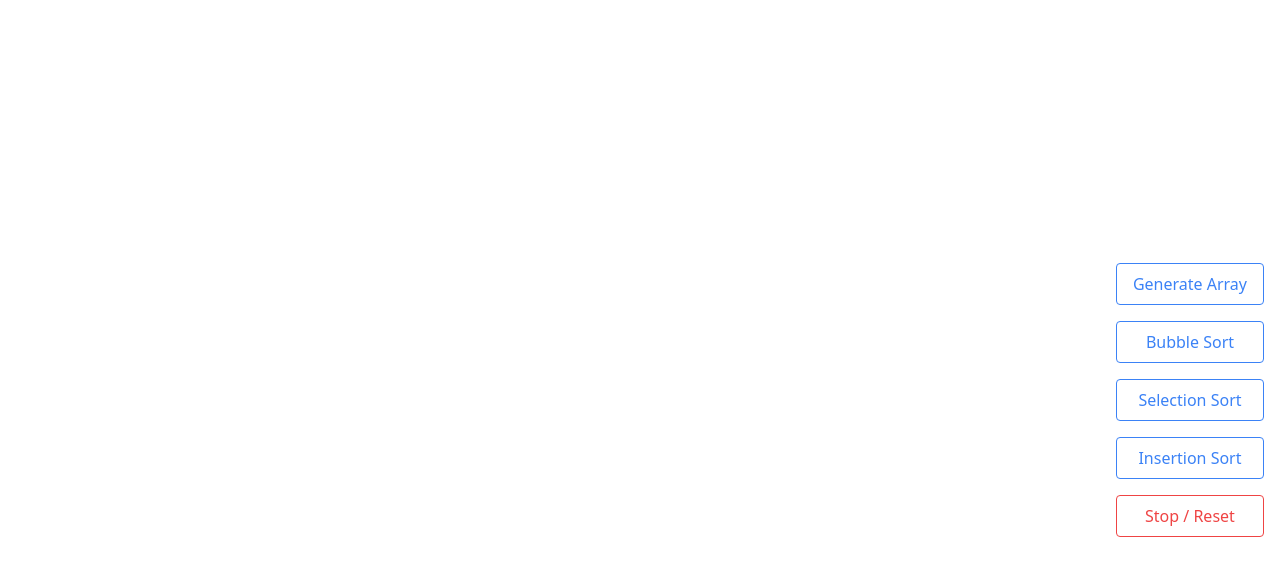
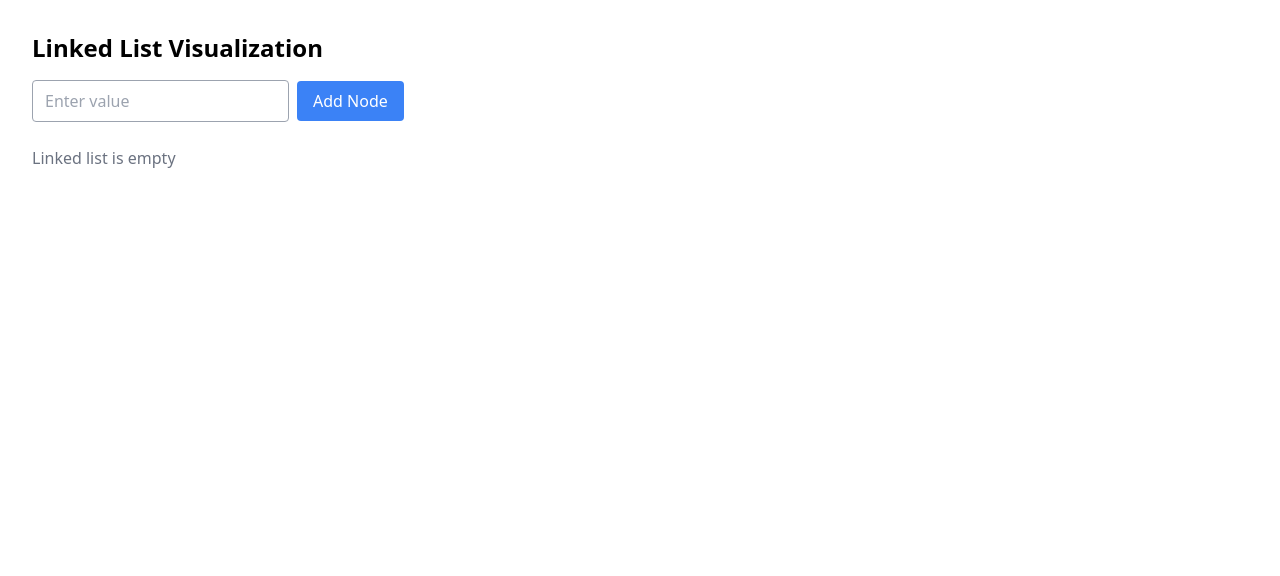
Before and after one commit to tortangChris/EduAR-IL, a React (Vite) app: page / in a window 1280 px wide. Shown: the top 576 px of the page. Built offline with nearby package versions, Linux system fonts and the light colour scheme; no server answers.

Commit message:
Add Linked List Visual

```diff
--- a/src/pages/Home.jsx
+++ b/src/pages/Home.jsx
@@ -1,155 +1,67 @@
-import React, { useState, useEffect, useRef } from "react";
-import { Canvas } from "@react-three/fiber";
-import { OrbitControls, Text } from "@react-three/drei";
+import React, { useState, useEffect } from "react";
 
-const Box = ({ position, height, color, label, labelColor }) => (
-  <mesh position={[position[0], height / 2, position[1]]}>
-    <boxGeometry args={[1, height, 1]} />
-    <meshStandardMaterial color={color} />
-    <Text
-      position={[0, height / 2 + 0.3, 0]}
-      fontSize={0.4}
-      color={labelColor}
-      anchorX="center"
-      anchorY="bottom"
-    >
-      {label}
-    </Text>
-  </mesh>
-);
+class Node {
+  constructor(value) {
+    this.value = value;
+    this.next = null;
+  }
+}
 
-const Home3D = () => {
-  const [array, setArray] = useState([]);
-  const [sorting, setSorting] = useState(false);
-  const [active, setActive] = useState([-1, -1]);
-  const [sortedIndices, setSortedIndices] = useState([]);
-  const [isPortrait, setIsPortrait] = useState(false);
-  const shouldStopRef = useRef(false);
+class LinkedList {
+  constructor() {
+    this.head = null;
+  }
 
-  // Detect orientation
-  const checkOrientation = () =>
-    setIsPortrait(window.innerHeight > window.innerWidth);
+  append(value) {
+    const newNode = new Node(value);
+    if (!this.head) {
+      this.head = newNode;
+      return;
+    }
+    let current = this.head;
+    while (current.next) {
+      current = current.next;
+    }
+    current.next = newNode;
+  }
 
+  toArray() {
+    const result = [];
+    let current = this.head;
+    while (current) {
+      result.push(current.value);
+      current = current.next;
+    }
+    return result;
+  }
+}
+
+const Home = () => {
+  const [list] = useState(new LinkedList());
+  const [input, setInput] = useState("");
+  const [values, setValues] = useState([]);
+  const [isPortrait, setIsPortrait] = useState(
+    window.innerHeight > window.innerWidth
+  );
+
+  // Detect orientation changes
   useEffect(() => {
-    generateArray();
-    checkOrientation();
-    window.addEventListener("resize", checkOrientation);
-    return () => {
-      window.removeEventListener("resize", checkOrientation);
+    const handleResize = () => {
+      setIsPortrait(window.innerHeight > window.innerWidth);
     };
+    window.addEventListener("resize", handleResize);
+    return () => window.removeEventListener("resize", handleResize);
   }, []);
 
-  const generateArray = () => {
-    let temp = [];
-    for (let i = 0; i < 10; i++) {
-      temp.push(Math.floor(Math.random() * 100) + 1);
+  const handleAdd = () => {
+    if (input !== "") {
+      list.append(input);
+      setValues(list.toArray());
+      setInput("");
     }
-    setArray(temp);
-    setSortedIndices([]);
-    setActive([-1, -1]);
-    setSorting(false);
-    shouldStopRef.current = false;
   };
 
-  const delay = (ms) =>
-    new Promise((res) => {
-      let start = Date.now();
-      const check = () => {
-        if (shouldStopRef.current) res("stopped");
-        else if (Date.now() - start >= ms) res("done");
-        else requestAnimationFrame(check);
-      };
-      check();
-    });
-
-  const stopSorting = () => {
-    shouldStopRef.current = true;
-    setSorting(false);
-    setActive([-1, -1]);
-    setSortedIndices([]);
-  };
-
-  const bubbleSort = async () => {
-    setSorting(true);
-    shouldStopRef.current = false;
-    let arr = [...array];
-    let n = arr.length;
-
-    for (let i = 0; i < n - 1; i++) {
-      for (let j = 0; j < n - i - 1; j++) {
-        if (shouldStopRef.current) return;
-        setActive([j, j + 1]);
-        if ((await delay(400)) === "stopped") return;
-        if (arr[j] > arr[j + 1]) {
-          [arr[j], arr[j + 1]] = [arr[j + 1], arr[j]];
-          setArray([...arr]);
-          if ((await delay(400)) === "stopped") return;
-        }
-      }
-      setSortedIndices((prev) => [...prev, n - i - 1]);
-    }
-    setSortedIndices((prev) => [...prev, 0]);
-    setActive([-1, -1]);
-    setSorting(false);
-  };
-
-  const selectionSort = async () => {
-    setSorting(true);
-    shouldStopRef.current = false;
-    let arr = [...array];
-    let n = arr.length;
-
-    for (let i = 0; i < n; i++) {
-      if (shouldStopRef.current) return;
-      let minIdx = i;
-      for (let j = i + 1; j < n; j++) {
-        if (shouldStopRef.current) return;
-        setActive([minIdx, j]);
-        if ((await delay(400)) === "stopped") return;
-        if (arr[j] < arr[minIdx]) {
-          minIdx = j;
-          setActive([i, minIdx]);
-          if ((await delay(400)) === "stopped") return;
-        }
-      }
-      [arr[i], arr[minIdx]] = [arr[minIdx], arr[i]];
-      setArray([...arr]);
-      setSortedIndices((prev) => [...prev, i]);
-      if ((await delay(400)) === "stopped") return;
-    }
-    setActive([-1, -1]);
-    setSorting(false);
-  };
-
-  const insertionSort = async () => {
-    setSorting(true);
-    shouldStopRef.current = false;
-    let arr = [...array];
-    let n = arr.length;
-
-    for (let i = 1; i < n; i++) {
-      if (shouldStopRef.current) return;
-      let key = arr[i];
-      let j = i - 1;
-
-      while (j >= 0 && arr[j] > key) {
-        if (shouldStopRef.current) return;
-        setActive([j, j + 1]);
-        if ((await delay(400)) === "stopped") return;
-        arr[j + 1] = arr[j];
-        setArray([...arr]);
-        j--;
-      }
-      arr[j + 1] = key;
-      setArray([...arr]);
-      setSortedIndices([...Array(i + 1).keys()]);
-      if ((await delay(400)) === "stopped") return;
-    }
-
-    setActive([-1, -1]);
-    setSorting(false);
-  };
-
+  // Show rotate message if in portrait
   if (isPortrait) {
     return (
       <div className="flex justify-center items-center h-screen text-center p-5 text-xl">
@@ -158,79 +70,47 @@ const Home3D = () => {
     );
   }
 
+  // Landscape mode: show visualizer
   return (
-    <div className="flex h-screen">
-      {/* 3D Canvas */}
-      <div className="flex-1">
-        <Canvas camera={{ position: [0, 25, 30], fov: 50 }}>
-          <ambientLight intensity={0.5} />
-          <pointLight position={[10, 20, 10]} />
-          <OrbitControls />
-          {array.map((value, i) => {
-            // Fixed bar colors
-            let color = "#00ffff"; // default
-            if (sortedIndices.includes(i)) color = "#7fff00";
-            else if (active.includes(i)) color = "#ff8c00";
+    <div className="p-8 font-sans">
+      <h1 className="text-2xl font-bold mb-4">Linked List Visualization</h1>
 
-            // Label color based on user's theme
-            let labelColor = window.matchMedia("(prefers-color-scheme: dark)")
-              .matches
-              ? "white"
-              : "black";
-
-            return (
-              <Box
-                key={i}
-                position={[i * 2 - 9, 0]}
-                height={value / 15}
-                color={color}
-                label={value}
-                labelColor={labelColor}
-              />
-            );
-          })}
-        </Canvas>
+      <div className="flex items-center mb-6">
+        <input
+          type="text"
+          value={input}
+          onChange={(e) => setInput(e.target.value)}
+          placeholder="Enter value"
+          className="border border-gray-400 rounded px-3 py-2 mr-2 focus:outline-none focus:ring-2 focus:ring-blue-400"
+        />
+        <button
+          onClick={handleAdd}
+          className="bg-blue-500 text-white px-4 py-2 rounded hover:bg-blue-600 transition"
+        >
+          Add Node
+        </button>
       </div>
 
-      {/* Buttons on the right */}
-      <div className="flex flex-col gap-4 p-4 justify-center">
-        <button
-          onClick={generateArray}
-          disabled={sorting}
-          className="border border-blue-500 text-blue-500 px-4 py-2 rounded hover:bg-blue-500 hover:text-white transition"
-        >
-          Generate Array
-        </button>
-        <button
-          onClick={bubbleSort}
-          disabled={sorting}
-          className="border border-blue-500 text-blue-500 px-4 py-2 rounded hover:bg-blue-500 hover:text-white transition"
-        >
-          Bubble Sort
-        </button>
-        <button
-          onClick={selectionSort}
-          disabled={sorting}
-          className="border border-blue-500 text-blue-500 px-4 py-2 rounded hover:bg-blue-500 hover:text-white transition"
-        >
-          Selection Sort
-        </button>
-        <button
-          onClick={insertionSort}
-          disabled={sorting}
-          className="border border-blue-500 text-blue-500 px-4 py-2 rounded hover:bg-blue-500 hover:text-white transition"
-        >
-          Insertion Sort
-        </button>
-        <button
-          onClick={stopSorting}
-          className="border border-red-500 text-red-500 px-4 py-2 rounded hover:bg-red-500 hover:text-white transition"
-        >
-          Stop / Reset
-        </button>
-      </div>
+      {values.length === 0 ? (
+        <p className="text-gray-500">Linked list is empty</p>
+      ) : (
+        <div className="flex items-center space-x-4 overflow-x-auto py-4">
+          {values.map((val, idx) => (
+            <React.Fragment key={idx}>
+              <div className="flex flex-col items-center">
+                <div className="w-16 h-16 flex items-center justify-center bg-blue-100 border-2 border-blue-400 rounded-full text-lg font-semibold text-blue-700">
+                  {val}
+                </div>
+              </div>
+              <div className="text-2xl font-bold">
+                {idx === values.length - 1 ? "→ null" : "→"}
+              </div>
+            </React.Fragment>
+          ))}
+        </div>
+      )}
     </div>
   );
 };
 
-export default Home3D;
+export default Home;
```
